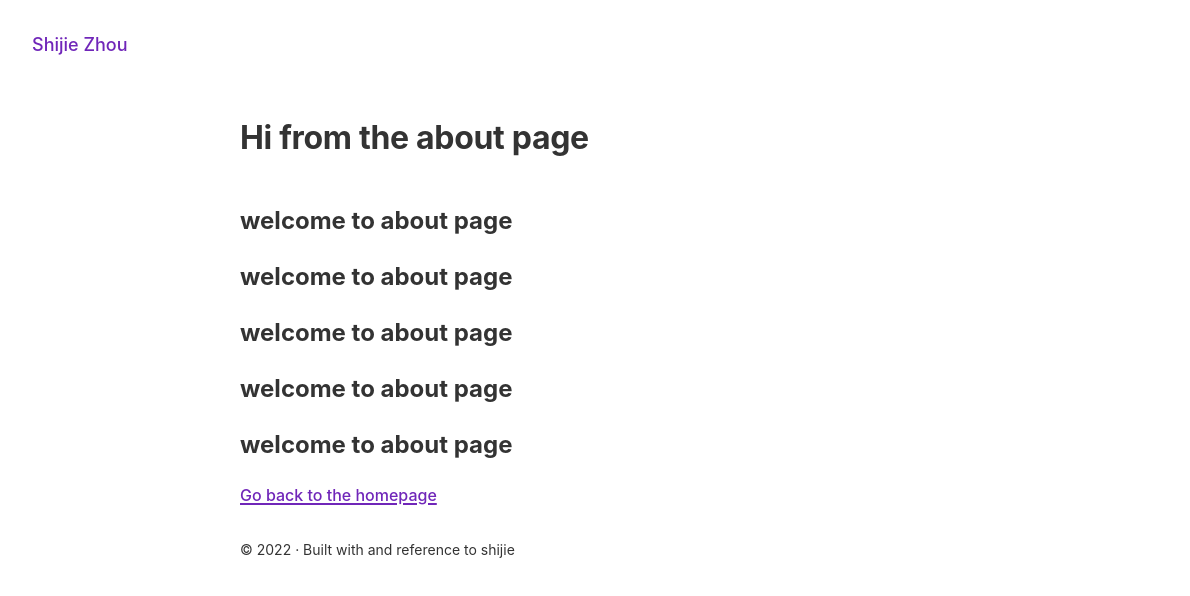
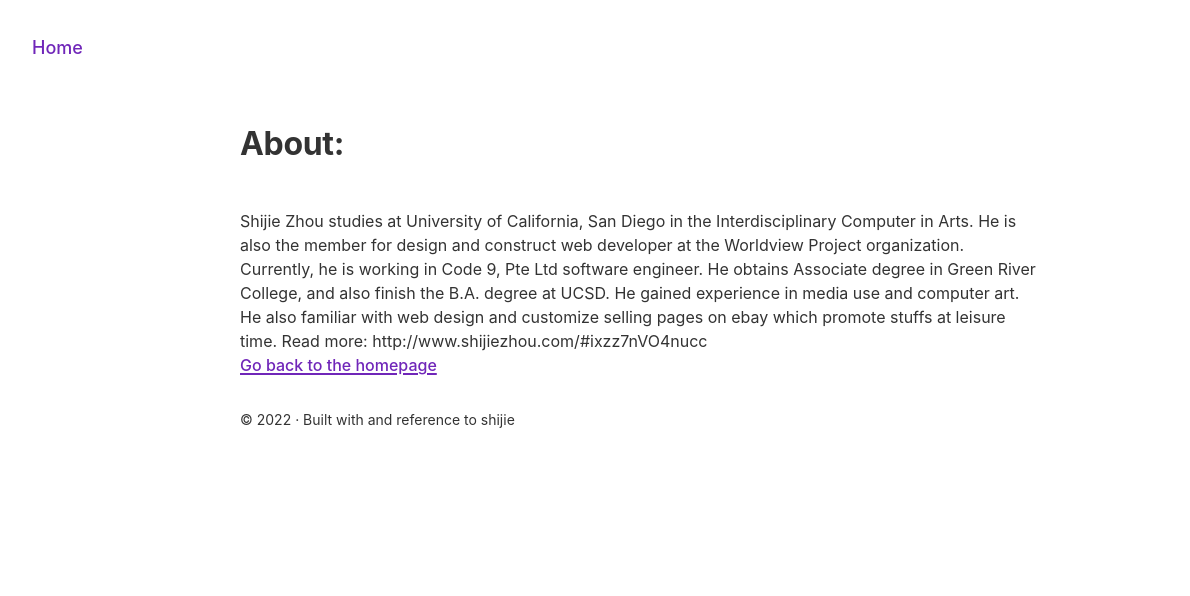
Before and after one commit to shijiezhou1/gatsby-default-portfolio, a Gatsby site: page /about in a window 1280 px wide. Shown: the full height of the page, 0-1190 px from the left. Built offline with nearby package versions, Linux system fonts and the light colour scheme; Gatsby itself is replaced by a stand-in of ours.

Commit message:
Updating

```diff
--- a/gatsby-config.js
+++ b/gatsby-config.js
@@ -9,10 +9,16 @@
  */
 module.exports = {
   siteMetadata: {
-    title: `Shijie Zhou`,
-    description: `Thow the ssr feature`,
-    author: `@gatsbyjs`,
-    siteUrl: `https://gatsbystarterdefaultsource.gatsbyjs.io/`,
+    homePage: {
+      title: `SHIJIE ZHOU`,
+      description: `Shijie Zhou studies at University of California, San Diego in the Interdisciplinary Computer in Arts. He is also the member for design and construct web developer at the Worldview Project organization. Currently, he is working in Code 9, Pte Ltd software engineer. He obtains Associate degree in Green River College, and also finish the B.A. degree at UCSD. He gained experience in media use and computer art. He also familiar with web design and customize selling pages on ebay which promote stuffs at leisure time.
+
+      Read more: http://www.shijiezhou.com/#ixzz7nUzsqbg6`,
+      author: `@shijiezhou`,
+      siteUrl: `https://portfolio.shijiezhou.com/`,
+      redirectTo: '/',
+      menu: 'Home',
+    }
   },
   plugins: [
     `gatsby-plugin-image`,
--- a/src/components/header.js
+++ b/src/components/header.js
@@ -21,12 +21,16 @@ const Header = ({ siteTitle }) => (
     >
       {siteTitle}
     </Link>
+    <Link
+      to="/"
+    >
       <img
         alt="Shijie Zhou logo"
         height={40}
         style={{ margin: 0 }}
         src={imgMapping["logo-text.png"]}
       />
+    </Link>
   </header>
 )
 
--- a/src/components/layout.js
+++ b/src/components/layout.js
@@ -16,7 +16,9 @@ const Layout = ({ children }) => {
     query SiteTitleQuery {
       site {
         siteMetadata {
-          title
+          homePage {
+            menu
+          }
         }
       }
     }
@@ -24,7 +26,7 @@ const Layout = ({ children }) => {
 
   return (
     <>
-      <Header siteTitle={data.site.siteMetadata?.title || `Title`} />
+      <Header siteTitle={data.site.siteMetadata?.homePage?.menu || `Title`} />
       <div
         style={{
           margin: `0 auto`,
--- a/src/components/seo.js
+++ b/src/components/seo.js
@@ -14,17 +14,18 @@ function Seo({ description, title, children }) {
       query {
         site {
           siteMetadata {
-            title
-            description
-            author
+            homePage {
+              title
+              description
+            }
           }
         }
       }
     `
   )
 
-  const metaDescription = description || site.siteMetadata.description
-  const defaultTitle = site.siteMetadata?.title
+  const metaDescription = description || site.siteMetadata.homePage.description
+  const defaultTitle = site.siteMetadata?.homePage.title
 
   return (
     <>
@@ -34,7 +35,7 @@ function Seo({ description, title, children }) {
       <meta property="og:description" content={metaDescription} />
       <meta property="og:type" content="website" />
       <meta name="twitter:card" content="summary" />
-      <meta name="twitter:creator" content={site.siteMetadata?.author || ``} />
+      <meta name="twitter:creator" content={site.siteMetadata?.homePage.author || ``} />
       <meta name="twitter:title" content={title} />
       <meta name="twitter:description" content={metaDescription} />
       {children}
--- a/src/pages/about.js
+++ b/src/pages/about.js
@@ -6,16 +6,16 @@ import Seo from "../components/seo"
 
 const About = () => (
   <Layout>
-    <h1>Hi from the about page</h1>
-    <h2>welcome to about page </h2>
-    <h2>welcome to about page </h2>
-    <h2>welcome to about page </h2>
-    <h2>welcome to about page </h2>
-    <h2>welcome to about page </h2>
+    <h1>About:</h1>
+    <div>
+      Shijie Zhou studies at University of California, San Diego in the Interdisciplinary Computer in Arts. He is also the member for design and construct web developer at the Worldview Project organization. Currently, he is working in Code 9, Pte Ltd software engineer. He obtains Associate degree in Green River College, and also finish the B.A. degree at UCSD. He gained experience in media use and computer art. He also familiar with web design and customize selling pages on ebay which promote stuffs at leisure time.
+
+      Read more: http://www.shijiezhou.com/#ixzz7nVO4nucc
+    </div>
     <Link to="/">Go back to the homepage</Link>
   </Layout>
 )
 
-export const Head = () => <Seo title="About | SHIJIE ZHOU" />
+export const Head = () => <Seo title="About" />
 
 export default About
--- a/src/pages/medium.js
+++ b/src/pages/medium.js
@@ -16,6 +16,6 @@ const Medium = () => (
   </Layout>
 )
 
-export const Head = () => <Seo title="Medium | SHIJIE ZHOU" />
+export const Head = () => <Seo title="Medium" />
 
 export default Medium
--- a/src/pages/upload.js
+++ b/src/pages/upload.js
@@ -167,6 +167,6 @@ const Upload = () => {
     )
 }
 
-export const Head = () => <Seo title="Upload | SHIJIE ZHOU" />
+export const Head = () => <Seo title="Upload" />
 
 export default Upload;
```
Also changed, not shown: src/pages/contact.js (added, +19 -0 lines), src/pages/cv.js (added, +17 -0 lines), src/pages/index.js (+6 -16 lines), 1 other file. Lines whose indentation alone changed are shown as unchanged.
